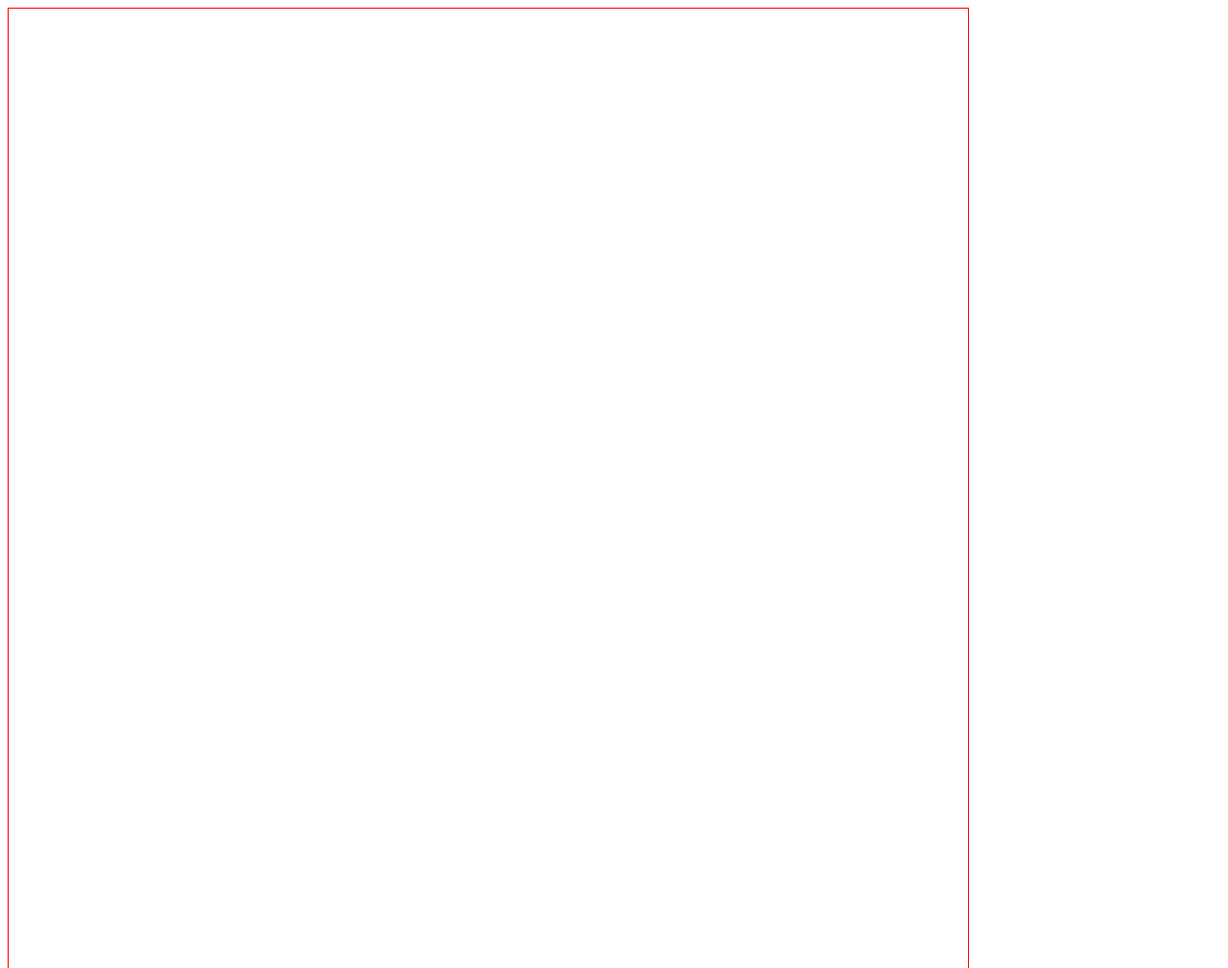
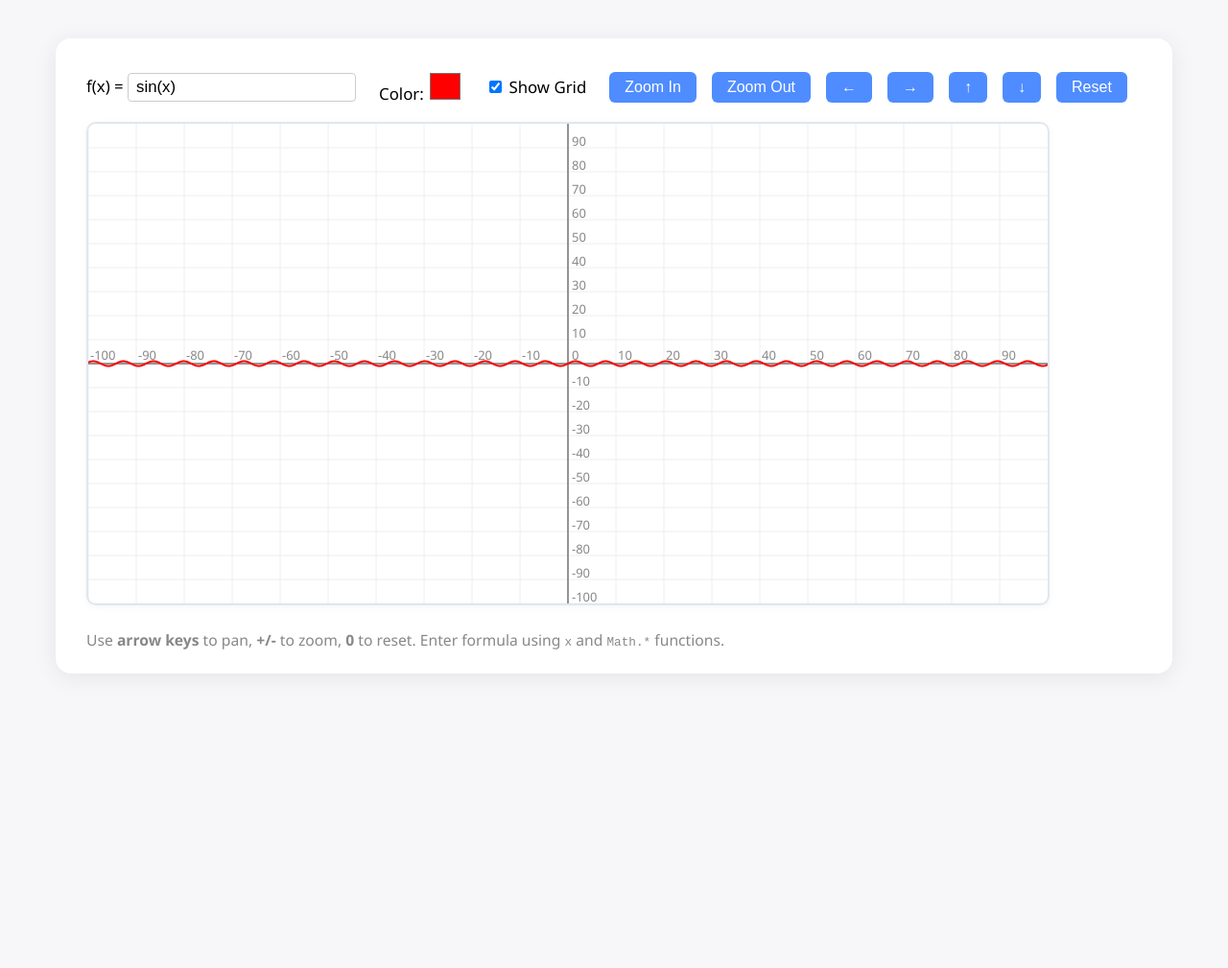
Before and after one commit to minseo0388/graphweb, a plain HTML site: page graph.html in a window 1280 px wide. Shown: the top 1009 px of the page at 96% size. After the commit the page ends 800 px from the top, so only its background shows below. Drawn offline with Linux system fonts and the light colour scheme.

Commit message:
Redesign graph UI and add interactive controls
Refactors graph.html with a modern UI, adding a styled container, formula input, color picker, grid toggle, zoom, and pan controls. Moves all graphing logic to a new graph.js file, supporting advanced formula parsing, keyboard shortcuts, and improved axis/grid rendering. Enhances usability and maintainability by separating concerns and providing a more interactive graphing experience.

```diff
--- a/graph.html
+++ b/graph.html
@@ -4,71 +4,95 @@
 	<meta charset="UTF-8">
 	<title>Graph Drawer</title>
 	<style>
-			#graph { border: solid red 1px; }
+		body {
+			background: #f7f7fa;
+			font-family: 'Segoe UI', Arial, sans-serif;
+			margin: 0;
+			padding: 0;
+		}
+		.container {
+			max-width: 1100px;
+			margin: 40px auto;
+			background: #fff;
+			border-radius: 16px;
+			box-shadow: 0 4px 24px rgba(0,0,0,0.08);
+			padding: 32px 32px 24px 32px;
+		}
+		.controls {
+			display: flex;
+			flex-wrap: wrap;
+			gap: 16px;
+			align-items: center;
+			margin-bottom: 18px;
+		}
+		.controls label {
+			font-size: 1.05em;
+			margin-right: 8px;
+		}
+		.controls input[type="text"], .controls input[type="color"] {
+			padding: 4px 8px;
+			border: 1px solid #ccc;
+			border-radius: 4px;
+			font-size: 1em;
+		}
+		.controls input[type="color"] {
+			width: 36px;
+			height: 36px;
+			padding: 0;
+			border: none;
+			background: none;
+		}
+		.controls button {
+			background: #4f8cff;
+			color: #fff;
+			border: none;
+			border-radius: 6px;
+			padding: 7px 16px;
+			font-size: 1em;
+			cursor: pointer;
+			transition: background 0.18s;
+		}
+		.controls button:hover {
+			background: #2563eb;
+		}
+		#graph {
+			border: 2px solid #e0e7ef;
+			border-radius: 10px;
+			background: #fff;
+			box-shadow: 0 2px 8px rgba(0,0,0,0.04);
+			margin-bottom: 10px;
+		}
+		.help {
+			color: #888;
+			font-size: 0.98em;
+			margin-top: 10px;
+		}
+		@media (max-width: 700px) {
+			.container { padding: 10px; }
+			#graph { width: 100% !important; height: 300px !important; }
+			.controls { flex-direction: column; align-items: flex-start; gap: 8px; }
+		}
 	</style>
-		<script>
-      function draw(formula) {
-        //다 가져오기//
-        const graph = document.getElementById("graph");
-        graph.width = graph.width;
-        if(!isProperFormula(formula)) return;
-        const width  = graph.width;
-				const height = graph.height;
-        g = graph.getContext("2d");
-        const xmin = -100, xmax = 100, ymin = -100, ymax = 100;
-        function gx(x) { return (x-xmin)/(xmax-xmin)*width; }
-				function gy(y) { return height - (y-ymin)/(ymax-ymin)*height; }
-          drawAxis();
-          drawGraph();
-          eval("function f(x) { return "+formula+"; }");
-					  function drawAxis() {
-					    g.strokeStyle = "#aaa";
-					    for(var x=parseInt(xmin)-1; x<xmax; x++) {
-						    g.beginPath();
-						    g.moveTo(gx(x),gy(ymin)); g.lineTo(gx(x),gy(ymax));
-						    g.stroke();
-					    }
-					    for(var y=parseInt(ymin)-1; y<ymax; y++) {
-						    g.beginPath();
-						    g.moveTo(gx(xmin),gy(y)); g.lineTo(gx(xmax),gy(y));
-						    g.stroke();
-					    }
-					    g.strokeStyle = "#333";
-					    g.beginPath();
-					    g.moveTo(gx(xmin),gy(0)); g.lineTo(gx(xmax),gy(0));
-					    g.stroke();
-					    g.beginPath();
-					    g.moveTo(gx(0),gy(ymin)); g.lineTo(gx(0),gy(ymax));
-					    g.stroke();
-				    }
-            function drawGraph() {
-					    g.strokeStyle = "red";
-					    g.lineWidth = 1;
-					    var n = Math.sqrt(width*width+height*height);
-					    var dx = (xmax-xmin)/n;
-					    g.beginPath();
-					    g.moveTo(gx(xmin),gy(f(xmin)));
-					    for(var x=xmin+dx; x<=xmax; x+=dx) {
-						    g.lineTo(gx(x),gy(f(x)));
-					    }
-					    g.stroke();
-				    }
-			    }
-          function isProperFormula(formula) {
-				  var s = formula;
-				  mathTalkens = [
-					  "\\+", "\\-", "\\*", "\\/", "\\%", "\\(", "\\)", "\\,", " ", "Math\\.sqrt", "Math\\.pow", "Math\\.log", "Math\\.abs",
-					  "Math\\.cos", "Math\\.sin", "Math\\.tan", "Math\\.csc", "Math\\.sec", "Math\\.cot", "Math\\.exp", "x", "\\d"
-				  ];
-				  mathTalkens.forEach(function(el) {
-					  s = s.replace(new RegExp(el,"g"),"");
-				  });
-				  if( s.length == 0 ) return true;
-				  return false;
-			    }
-		</script>
 </head>
-	<body>
-		<canvas id="graph" width=1000px height=1000px></canvas>
+<body onload="resetView()">
+	<div class="container">
+		<div class="controls">
+			<label>f(x) = <input id="formula" type="text" value="sin(x)" style="width:220px" oninput="draw()"></label>
+			<label>Color: <input id="color" type="color" value="#ff0000" onchange="draw()"></label>
+			<label><input type="checkbox" id="showGrid" checked onchange="draw()"> Show Grid</label>
+			<button onclick="zoom(0.8)">Zoom In</button>
+			<button onclick="zoom(1.25)">Zoom Out</button>
+			<button onclick="pan(-10,0)">←</button>
+			<button onclick="pan(10,0)">→</button>
+			<button onclick="pan(0,10)">↑</button>
+			<button onclick="pan(0,-10)">↓</button>
+			<button onclick="resetView()">Reset</button>
+		</div>
+		<canvas id="graph" width="1000" height="500" tabindex="0" style="outline:none;"></canvas>
+		<div class="help">
+			Use <b>arrow keys</b> to pan, <b>+/-</b> to zoom, <b>0</b> to reset. Enter formula using <code>x</code> and <code>Math.*</code> functions.
+		</div>
+	</div>
+	<script src="graph.js"></script>
 </body>
 </html>
--- /dev/null
+++ b/graph.js
@@ -0,0 +1,238 @@
+// graph.js
+// Main graph drawing logic and UI controls
+
+function draw() {
+  let formula = document.getElementById('formula').value;
+  // Replace common math functions with Math.* and ^ with Math.pow
+  // e 앞뒤로 곱셈(*) 자동 추가 (숫자/변수/괄호 등)
+  formula = formula
+    // 숫자, 변수, ) 뒤에 e가 오면 *e
+    .replace(/([0-9a-zA-Z_)])e\b/g, '$1*e')
+    // e 뒤에 숫자, 변수, (이 오면 e*
+    .replace(/\be([0-9a-zA-Z_(])/g, 'e*$1')
+    // hyperbolic
+    .replace(/([\W^]|^)sinh\s*\(/g, '$1Math.sinh(')
+    .replace(/([\W^]|^)cosh\s*\(/g, '$1Math.cosh(')
+    .replace(/([\W^]|^)tanh\s*\(/g, '$1Math.tanh(')
+    .replace(/([\W^]|^)asinh\s*\(/g, '$1Math.asinh(')
+    .replace(/([\W^]|^)acosh\s*\(/g, '$1Math.acosh(')
+    .replace(/([\W^]|^)atanh\s*\(/g, '$1Math.atanh(')
+    .replace(/([\W^]|^)sech\s*\(/g, '$1(1/Math.cosh(')
+    .replace(/([\W^]|^)cosech\s*\(/g, '$1(1/Math.sinh(')
+    .replace(/([\W^]|^)csch\s*\(/g, '$1(1/Math.sinh(')
+    .replace(/([\W^]|^)cotanh\s*\(/g, '$1(1/Math.tanh(')
+    .replace(/([\W^]|^)coth\s*\(/g, '$1(1/Math.tanh(')
+    // inverse trig
+    .replace(/([\W^]|^)arcsin\s*\(/g, '$1Math.asin(')
+    .replace(/([\W^]|^)arccos\s*\(/g, '$1Math.acos(')
+    .replace(/([\W^]|^)arctan\s*\(/g, '$1Math.atan(')
+    .replace(/([\W^]|^)asin\s*\(/g, '$1Math.asin(')
+    .replace(/([\W^]|^)acos\s*\(/g, '$1Math.acos(')
+    .replace(/([\W^]|^)atan\s*\(/g, '$1Math.atan(')
+    // regular trig
+    .replace(/([\W^]|^)sin\s*\(/g, '$1Math.sin(')
+    .replace(/([\W^]|^)cos\s*\(/g, '$1Math.cos(')
+    .replace(/([\W^]|^)tan\s*\(/g, '$1Math.tan(')
+    .replace(/([\W^]|^)sec\s*\(/g, '$1(1/Math.cos(')
+    .replace(/([\W^]|^)secant\s*\(/g, '$1(1/Math.cos(')
+    .replace(/([\W^]|^)csc\s*\(/g, '$1(1/Math.sin(')
+    .replace(/([\W^]|^)cosec\s*\(/g, '$1(1/Math.sin(')
+    .replace(/([\W^]|^)cosecant\s*\(/g, '$1(1/Math.sin(')
+    .replace(/([\W^]|^)cot\s*\(/g, '$1(1/Math.tan(')
+    .replace(/([\W^]|^)cotan\s*\(/g, '$1(1/Math.tan(')
+    .replace(/([\W^]|^)cotangent\s*\(/g, '$1(1/Math.tan(')
+    // other
+    .replace(/([\W^]|^)log\s*\(/g, '$1Math.log(')
+    .replace(/([\W^]|^)sqrt\s*\(/g, '$1Math.sqrt(')
+    .replace(/([\W^]|^)abs\s*\(/g, '$1Math.abs(')
+    .replace(/([\W^]|^)exp\s*\(/g, '$1Math.exp(')
+    .replace(/([\W^]|^)floor\s*\(/g, '$1Math.floor(')
+    .replace(/([\W^]|^)ceil\s*\(/g, '$1Math.ceil(')
+    .replace(/([\W^]|^)round\s*\(/g, '$1Math.round(')
+    .replace(/([\W^]|^)min\s*\(/g, '$1Math.min(')
+    .replace(/([\W^]|^)max\s*\(/g, '$1Math.max(')
+    // constants
+    .replace(/\bPI\b/g, 'Math.PI')
+    .replace(/\bE\b/g, 'Math.E')
+    // 단독 e만 Math.E로 변환 (단어 경계)
+    .replace(/\be\b/g, 'Math.E')
+    // degree/radian conversion
+    .replace(/([\W^]|^)deg2rad\s*\(/g, '$1((Math.PI/180)*')
+    .replace(/([\W^]|^)rad2deg\s*\(/g, '$1((180/Math.PI)*');
+  // Only replace pow( if not already Math.pow(
+  formula = formula.replace(/([^\w]|^)pow\s*\(/g, function(match, p1) {
+    // If already Math.pow, skip
+    if (p1 && p1.endsWith('Math.')) return match;
+    return (p1 || '') + 'Math.pow(';
+  });
+  // Replace ^ with Math.pow for all valid JS subexpressions, including sin(x)^2, e^sin(x), etc.
+  // This regex matches the rightmost ^ operator not inside parentheses, recursively.
+  function replacePowers(str) {
+    // 함수 호출 전체(중첩 괄호 포함) 또는 괄호, 숫자, 변수까지 모두 인식
+    // 좌변/우변: Math.xxx(...), ( ... ), 변수, 숫자
+    let re = /((?:Math\.[a-zA-Z0-9_]+\((?:[^()]*|\([^()]*\))*\))|\((?:[^()]*|\([^()]*\))*\)|[a-zA-Z0-9_.]+)\s*\^\s*((?:Math\.[a-zA-Z0-9_]+\((?:[^()]*|\([^()]*\))*\))|\((?:[^()]*|\([^()]*\))*\)|[a-zA-Z0-9_.]+)/g;
+    while (re.test(str)) {
+      str = str.replace(re, 'Math.pow($1,$2)');
+    }
+    return str;
+  }
+  formula = replacePowers(formula);
+
+  // 디버깅: 변환된 수식 출력
+  console.log("Original formula:", document.getElementById('formula').value);
+  console.log("Transformed formula:", formula);
+
+  const graph = document.getElementById("graph");
+  graph.width = graph.width; // clear canvas
+  if (!isProperFormula(formula)) {
+    console.log("Formula validation failed");
+    return;
+  }
+  const width = graph.width;
+  const height = graph.height;
+  const g = graph.getContext("2d");
+  const xmin = window.xmin ?? -100, xmax = window.xmax ?? 100, ymin = window.ymin ?? -100, ymax = window.ymax ?? 100;
+  const color = document.getElementById('color').value;
+  const showGrid = document.getElementById('showGrid').checked;
+  eval("function f(x) { return " + formula + "; }");
+
+  function gx(x) { return (x-xmin)/(xmax-xmin)*width; }
+  function gy(y) { return height - (y-ymin)/(ymax-ymin)*height; }
+
+  if (showGrid) drawAxis();
+  drawGraph();
+
+  function drawAxis() {
+    g.save();
+    g.strokeStyle = "#eee";
+    g.font = "13px Segoe UI, Arial";
+    g.fillStyle = "#888";
+    // Calculate step size for grid/labels based on zoom
+    let xRange = xmax - xmin;
+    let yRange = ymax - ymin;
+    let xStep = Math.pow(10, Math.floor(Math.log10(xRange/10)));
+    let yStep = Math.pow(10, Math.floor(Math.log10(yRange/10)));
+    if (xRange/xStep > 20) xStep *= 2;
+    if (yRange/yStep > 20) yStep *= 2;
+    // Draw vertical grid lines and x labels
+    for(let x = Math.ceil(xmin/xStep)*xStep; x < xmax; x += xStep) {
+      g.beginPath();
+      g.moveTo(gx(x), gy(ymin)); g.lineTo(gx(x), gy(ymax));
+      g.stroke();
+      // Draw x axis numbers, skip 0 (will be drawn on y axis)
+      if (Math.abs(x) > 1e-8) {
+        g.fillText(x.toFixed(Math.max(0, -Math.floor(Math.log10(xStep)))), gx(x)+2, gy(0)-4);
+      }
+    }
+    // Draw horizontal grid lines and y labels
+    for(let y = Math.ceil(ymin/yStep)*yStep; y < ymax; y += yStep) {
+      g.beginPath();
+      g.moveTo(gx(xmin), gy(y)); g.lineTo(gx(xmax), gy(y));
+      g.stroke();
+      // Draw y axis numbers, skip 0 (will be drawn on x axis)
+      if (Math.abs(y) > 1e-8) {
+        g.fillText(y.toFixed(Math.max(0, -Math.floor(Math.log10(yStep)))), gx(0)+4, gy(y)-2);
+      }
+    }
+    // Draw main axes
+    g.strokeStyle = "#333";
+    g.beginPath();
+    g.moveTo(gx(xmin), gy(0)); g.lineTo(gx(xmax), gy(0));
+    g.stroke();
+    g.beginPath();
+    g.moveTo(gx(0), gy(ymin)); g.lineTo(gx(0), gy(ymax));
+    g.stroke();
+    // Draw 0 label at origin
+    g.fillText("0", gx(0)+4, gy(0)-4);
+    g.restore();
+  }
+
+  function drawGraph() {
+    g.save();
+    g.strokeStyle = color;
+    g.lineWidth = 2;
+    let n = Math.sqrt(width*width+height*height);
+    let dx = (xmax-xmin)/n;
+    g.beginPath();
+    let first = true;
+    for(let x=xmin; x<=xmax; x+=dx) {
+      let y;
+      try { y = f(x); } catch { y = NaN; }
+      // 클리핑: y가 너무 크면 경계선에 맞춰서 그리기
+      let clipped = false;
+      if (isNaN(y) || !isFinite(y)) {
+        first = true;
+        continue;
+      }
+      if (y < ymin) {
+        y = ymin;
+        clipped = true;
+      } else if (y > ymax) {
+        y = ymax;
+        clipped = true;
+      }
+      if (first) {
+        g.moveTo(gx(x), gy(y));
+        first = false;
+      } else {
+        g.lineTo(gx(x), gy(y));
+        // 발산점에서 선을 끊고 다시 시작 (클리핑된 점에서만)
+        if (clipped) {
+          g.stroke();
+          g.beginPath();
+          first = true;
+        }
+      }
+    }
+    g.stroke();
+    g.restore();
+  }
+}
+
+function isProperFormula(formula) {
+  let s = formula;
+  const mathTokens = [
+    "\\+", "\\-", "\\*", "\\/", "\\%", "\\(", "\\)", "\\,", " ", "Math\\.sqrt", "Math\\.pow", "Math\\.log", "Math\\.abs",
+    "Math\\.cos", "Math\\.sin", "Math\\.tan", "Math\\.csc", "Math\\.sec", "Math\\.cot", "Math\\.exp", "x", "\\d",
+    "Math\\.E", "Math\\.PI", "Math\\.sinh", "Math\\.cosh", "Math\\.tanh", "Math\\.asin", "Math\\.acos", "Math\\.atan",
+    "Math\\.asinh", "Math\\.acosh", "Math\\.atanh", "Math\\.floor", "Math\\.ceil", "Math\\.round", "Math\\.min", "Math\\.max", "\\."
+  ];
+  mathTokens.forEach(function(el) {
+    s = s.replace(new RegExp(el, "g"), "");
+  });
+  return s.length === 0;
+}
+
+function zoom(factor) {
+  const cx = (window.xmin + window.xmax) / 2;
+  const cy = (window.ymin + window.ymax) / 2;
+  const rx = (window.xmax - window.xmin) / 2 * factor;
+  const ry = (window.ymax - window.ymin) / 2 * factor;
+  window.xmin = cx - rx;
+  window.xmax = cx + rx;
+  window.ymin = cy - ry;
+  window.ymax = cy + ry;
+  draw();
+}
+function pan(dx, dy) {
+  window.xmin += dx;
+  window.xmax += dx;
+  window.ymin += dy;
+  window.ymax += dy;
+  draw();
+}
+function resetView() {
+  window.xmin = -100; window.xmax = 100; window.ymin = -100; window.ymax = 100;
+  draw();
+}
+
+document.addEventListener('keydown', function(e) {
+  if (e.target.tagName === 'INPUT') return;
+  if (e.key === '+') zoom(0.8);
+  if (e.key === '-') zoom(1.25);
+  if (e.key === 'ArrowLeft') pan(-10, 0);
+  if (e.key === 'ArrowRight') pan(10, 0);
+  if (e.key === 'ArrowUp') pan(0, 10);
+  if (e.key === 'ArrowDown') pan(0, -10);
+  if (e.key === '0') resetView();
+});
```
Lines whose indentation alone changed are shown as unchanged.
